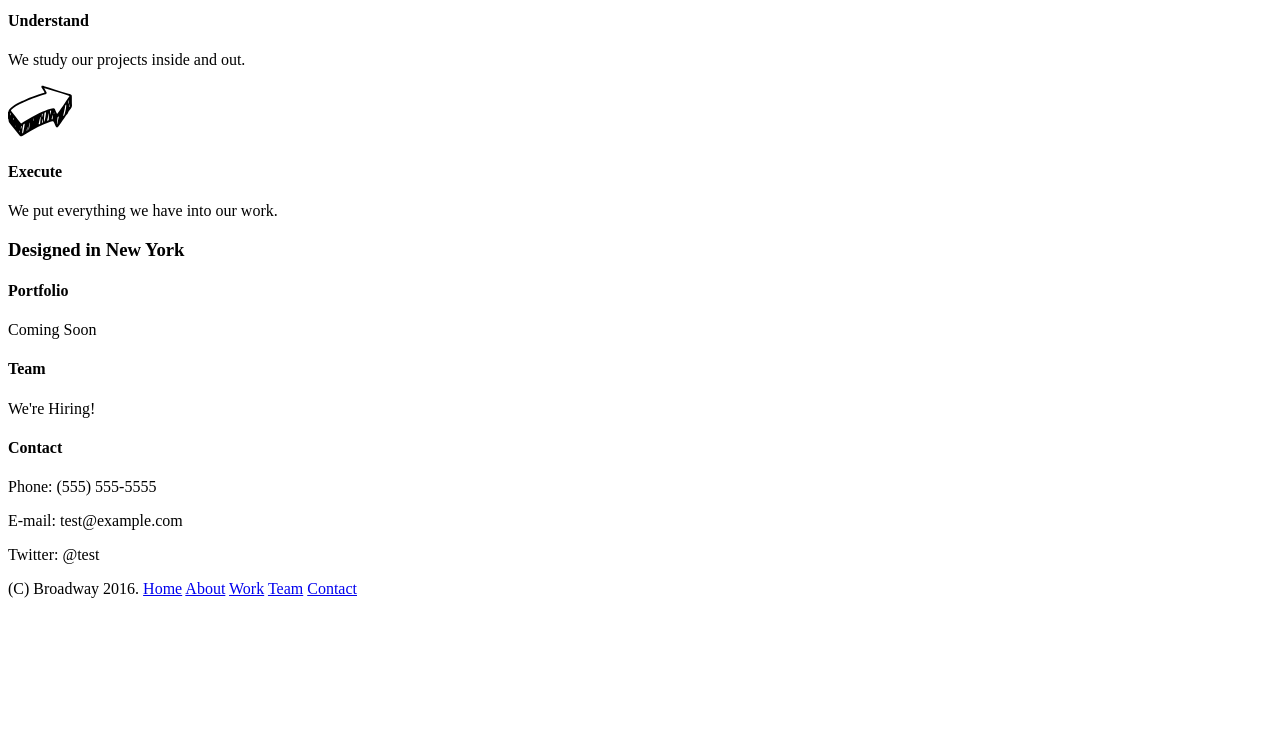
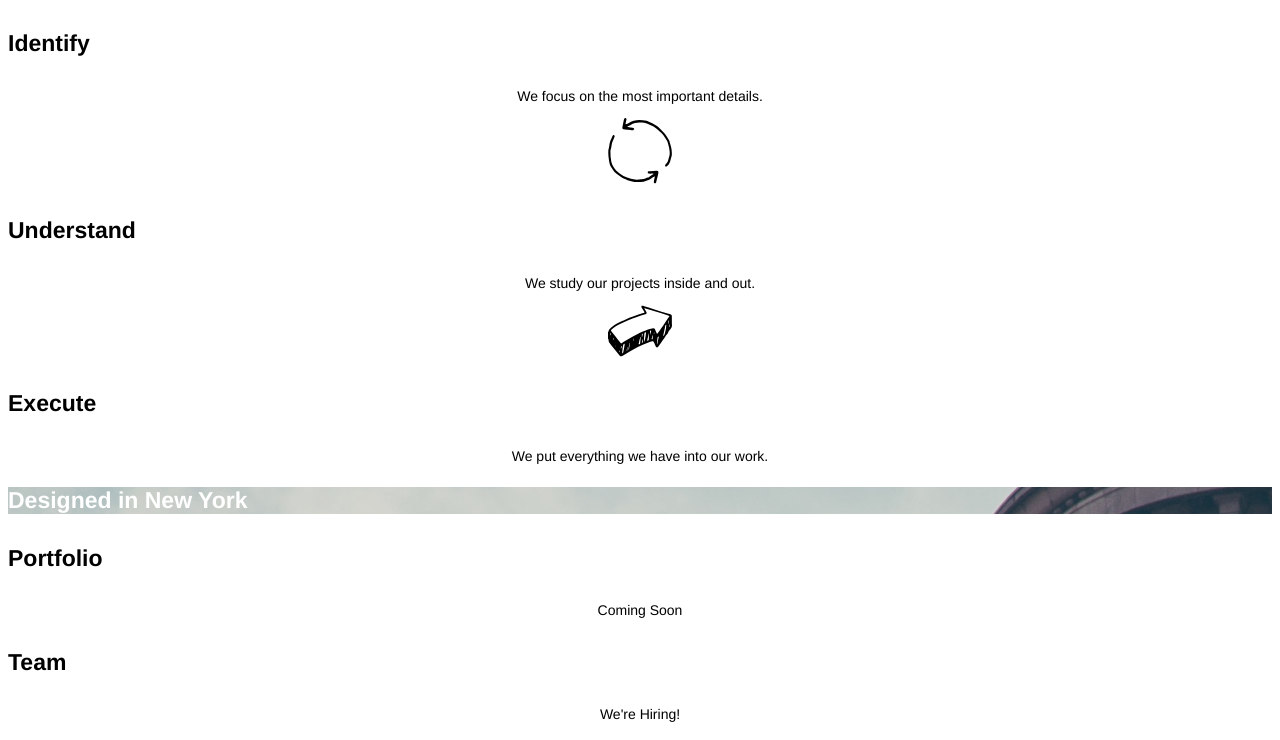
Before and after one commit to hollis96/broadway, a plain HTML site: page index.html in a window 1280 px wide. Shown: the part 531-1271 px from the top of the page. Before the commit the page ends 1137 px from the top, so only its background shows below. Drawn offline with Linux system fonts and the light colour scheme.

Commit message:
Update index.html

```diff
--- a/index.html
+++ b/index.html
@@ -1,7 +1,7 @@
 <!DOCTYPE html>
 <html>
 <head>
-  <link rel="stylesheet" href="./resources/css/stylesheet.css"/>
+  <link rel="stylesheet" href="./resources/css/style.css"/>
   <title>Broadway Design</title>
 </head>
 <body>
```
